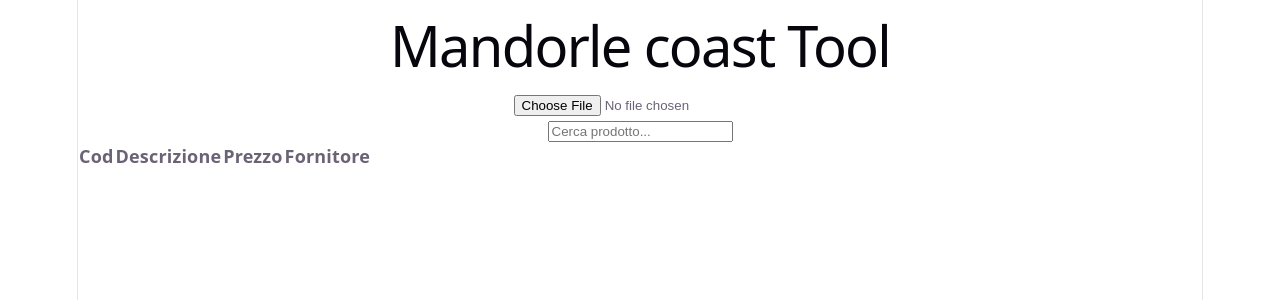
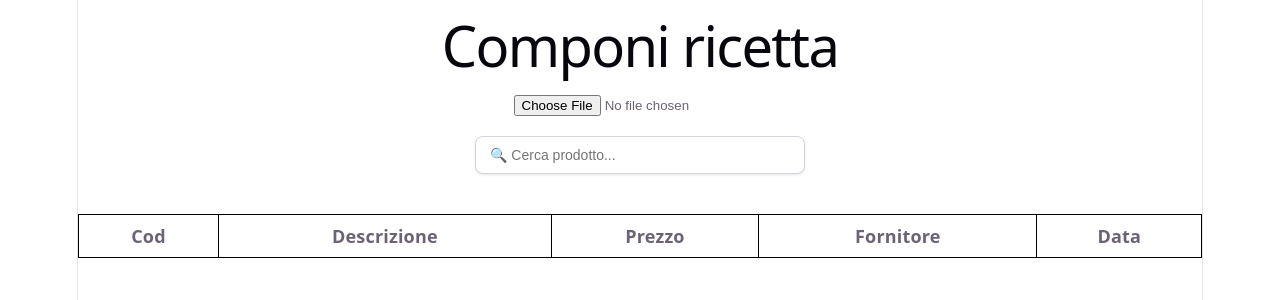
Before and after one commit to Al3za/materie-prime-app, a React (Vite) app: page / in a window 1280 px wide. Shown: the top 300 px of the page. Built offline with nearby package versions, Linux system fonts and the light colour scheme.

Commit message:
fixing css on table daba

```diff
--- a/package.json
+++ b/package.json
@@ -14,6 +14,7 @@
     "electron": "^41.7.1",
     "react": "^19.2.6",
     "react-dom": "^19.2.6",
+    "react-router-dom": "^7.17.0",
     "xlsx": "^0.18.5"
   },
   "devDependencies": {
--- a/src/App.tsx
+++ b/src/App.tsx
@@ -16,10 +16,13 @@ function App() {
   // console.log("materials app here =", materials);
   return (
     <div>
-      <h1>Mandorle coast Tool</h1>
+      <h1>Componi ricetta</h1>
       <UploadExcel setMaterials={setMaterials} />
       {/*props usestate (UploadExcel file)  */}
-      <MaterialsTable materials={materials} />
+      {/* <MaterialsTable materials={materials} /> */}
+      <div style={{ marginTop: "20px" }}>
+        <MaterialsTable materials={materials} />
+      </div>
     </div>
   );
 }
--- a/src/components/MaterialsTable.tsx
+++ b/src/components/MaterialsTable.tsx
@@ -35,6 +35,20 @@ export default function MaterialsTable({ materials }: MaterialsTableProps) {
       accessorKey: "fornitore",
       header: "Fornitore",
     },
+    {
+      accessorKey: "data",
+      header: "Data",
+      cell: ({ row }) => {
+        // funzione per trasformare data formato excell in una stringa
+        const serial = row.original.data;
+
+        const excelEpoch = new Date(1899, 11, 30);
+
+        const date = new Date(excelEpoch.getTime() + serial * 86400000);
+
+        return date.toLocaleDateString("it-IT");
+      },
+    },
   ];
 
   const [globalFilter, setGlobalFilter] = useState("");
@@ -57,18 +71,55 @@ export default function MaterialsTable({ materials }: MaterialsTableProps) {
   });
 
   return (
-    <div>
+    <div style={{ overflowX: "auto" }}>
+      <div style={{ marginBottom: "20px" }}>
+        {/*Cosa fare per search input Quando i dati crescono:
+        1) quando i dati superano i 3000, usa
+        useDeferredValue per filtrare. (aspetta 300 mlsec prima di filtrare, xke
+        attualmete filtra ad ogni lettera che clicckiamo).
+        2) usa paginazione.
+        queste tecniche sono inbuild in TanStack, ask chatGpt*/}
         <input
+          type="text"
+          placeholder="🔍 Cerca prodotto..."
+          value={globalFilter}
+          onChange={(e) => setGlobalFilter(e.target.value)}
+          style={{
+            width: "300px",
+            padding: "10px 14px",
+            border: "1px solid #d1d5db",
+            borderRadius: "8px",
+            fontSize: "14px",
+            outline: "none",
+            boxShadow: "0 1px 3px rgba(0,0,0,0.1)",
+            marginBottom: "20px",
+            marginTop: "30 px",
+          }}
+        />
+      </div>
+      {/* <input
         type="text"
         placeholder="Cerca prodotto..."
         value={globalFilter}
         onChange={(e) => setGlobalFilter(e.target.value)}
-      />
+      /> */}
+      <table
+        style={{
+          borderCollapse: "collapse",
+          width: "100%",
+        }}
+      >
         <thead>
           {table.getHeaderGroups().map((headerGroup) => (
             <tr key={headerGroup.id}>
               {headerGroup.headers.map((header) => (
-              <th key={header.id}>
+                <th
+                  key={header.id}
+                  style={{
+                    border: "1px solid black",
+                    padding: "8px",
+                  }}
+                >
                   {flexRender(
                     header.column.columnDef.header,
                     header.getContext(),
@@ -82,13 +133,20 @@ export default function MaterialsTable({ materials }: MaterialsTableProps) {
           {table.getRowModel().rows.map((row) => (
             <tr key={row.id}>
               {row.getVisibleCells().map((cell) => (
-              <td key={cell.id}>
+                <td
+                  key={cell.id}
+                  style={{
+                    border: "1px solid black",
+                    padding: "8px",
+                  }}
+                >
                   {flexRender(cell.column.columnDef.cell, cell.getContext())}
                 </td>
               ))}
             </tr>
           ))}
         </tbody>
+      </table>
     </div>
   );
 }
```
Also changed, not shown: src/pages/CreateRecipe.tsx (added), src/pages/Home.tsx (added), src/pages/RecipeBuilder.tsx (added), 1 other file (tests, documents, lock files or other folders). Lines whose indentation alone changed are shown as unchanged.
